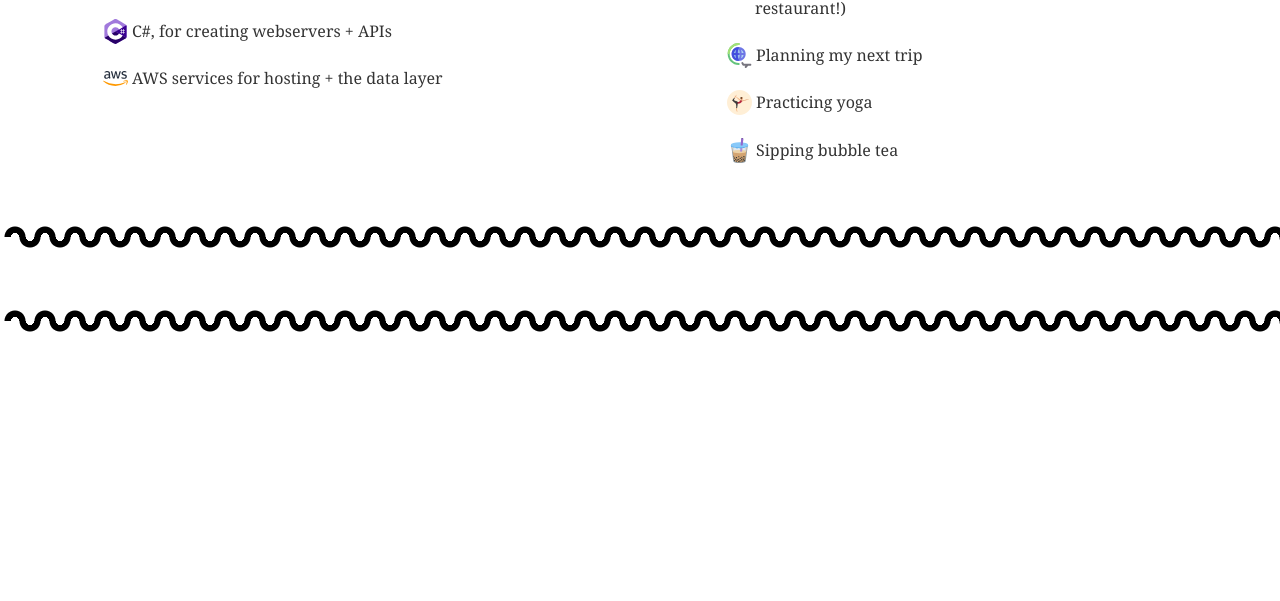
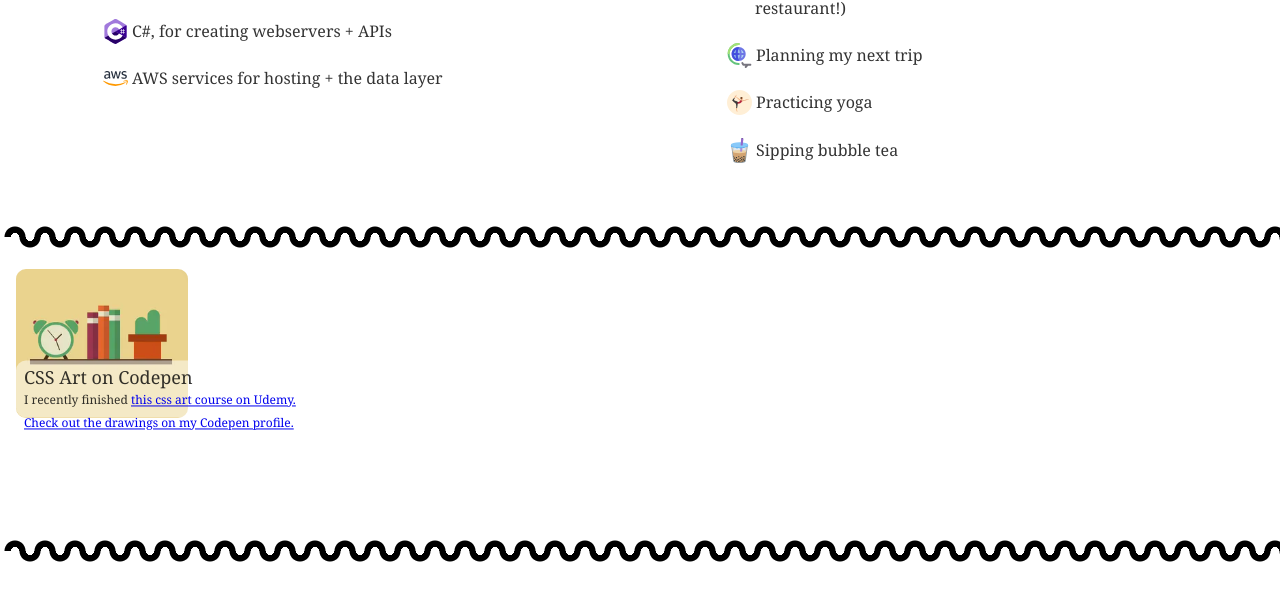
Before and after one commit to melissamasia/my-site, a Gatsby site: page / in a window 1280 px wide. Shown: the part 489-1090 px from the top of the page. Before the commit the page ends 874 px from the top, so only its background shows below. Built offline with nearby package versions, Linux system fonts and the light colour scheme; Gatsby itself is replaced by a stand-in of ours.

Commit message:
feat: add a project card

```diff
--- a/src/components/ProjectCard.tsx
+++ b/src/components/ProjectCard.tsx
@@ -1,12 +1,59 @@
-import React from 'react';
+import React from "react"
 import styled from 'styled-components';
+import { GatsbyImage, IGatsbyImageData } from "gatsby-plugin-image";
 
-export const ProjectCard: React.FC = () => {
-    return (
-        <Card>
-        </Card>
-    )
+type ProjectCardProps = {
+    image: IGatsbyImageData;
+    title: string;
+    subtitle: React.ReactElement;
+    href: string;
+    hrefText: string;
+    className?: string;
+}
+
+export const ProjectCard: React.FC<ProjectCardProps> = props => {
+  return (
+      <div>
+              <StyledImage className={props.className} image={props.image} alt="card"/>
+              <Banner>
+                  <Title>{props.title}</Title>
+                  <Subtitle>{props.subtitle}</Subtitle>
+                  <Link href={props.href}>{props.hrefText}</Link>
+              </Banner>
+      </div>
+  );
 };
+const Card = styled.div`
 
-const Card = styled.div`
 `;
+
+const Banner = styled.div`
+    position: relative;
+    background-color: rgba(255, 255, 255,0.5);
+    height: 25%;
+    transform: translateY(-100%);
+    border-radius: 10px;
+    max-width: 300px;
+    padding: 8px;
+`;
+
+const StyledImage = styled(GatsbyImage)`
+    border-radius: 10px;
+`;
+
+const Title = styled.p`
+    font-size: 18px;
+    line-height: 18px;
+    margin-bottom: 8px;
+`;
+
+const Subtitle = styled.p`
+    font-size: 12px;
+    line-height: 12px;
+    margin-bottom: 4px;
+`;
+
+const Link = styled.a`
+    font-size: 12px;
+    line-height: 14px;
+`;
--- a/src/components/Projects.tsx
+++ b/src/components/Projects.tsx
@@ -1,11 +1,13 @@
 import React from 'react';
 import styled from 'styled-components';
+import { ZvaProjectCard } from './ZvaProjectCard';
 
 export const Projects: React.FC = () => {
     return (
         <>
-        <ProjectRow></ProjectRow>
-        <ProjectRow></ProjectRow>
+        <ProjectRow>
+            <ZvaProjectCard/>
+        </ProjectRow>
         </>
     )
 };
--- /dev/null
+++ b/src/components/ZvaProjectCard.tsx
@@ -0,0 +1,22 @@
+import React from 'react';
+import { ProjectCard } from './ProjectCard';
+import { useStaticQuery, graphql } from "gatsby"
+
+export const ZvaProjectCard: React.FC = () => {
+    const image = useStaticQuery(graphql`{
+        placeholderImage: file(relativePath: {eq: "art.png"}) {
+          childImageSharp {
+            gatsbyImageData(width: 300, layout: CONSTRAINED)
+          }
+        }
+      }
+    `)
+
+    return <ProjectCard
+        image={image.placeholderImage.childImageSharp.gatsbyImageData}
+        title="CSS Art on Codepen"
+        subtitle={<p>I recently finished <a href="https://www.udemy.com/share/104ibiBUoacFhRRHo=/">this css art course on Udemy.</a></p>}
+        href={'https://codepen.io/melissamasia'}
+        hrefText="Check out the drawings on my Codepen profile."
+    />
+};
--- a/src/pages/index.tsx
+++ b/src/pages/index.tsx
@@ -3,6 +3,7 @@ import { SEO } from "../components/SEO";
 import { Greeting } from '../components/Greeting';
 import { AboutDetails } from '../components/AboutDetails';
 import { ContentBlock } from "../components/ContentBlock";
+import { Projects } from '../components/Projects';
 
 const IndexPage = () => (
   <>
@@ -15,6 +16,7 @@ const IndexPage = () => (
       <AboutDetails/>
     </ContentBlock>
     <ContentBlock>
+      <Projects/>
     </ContentBlock>
     <ContentBlock>
     </ContentBlock>
```
